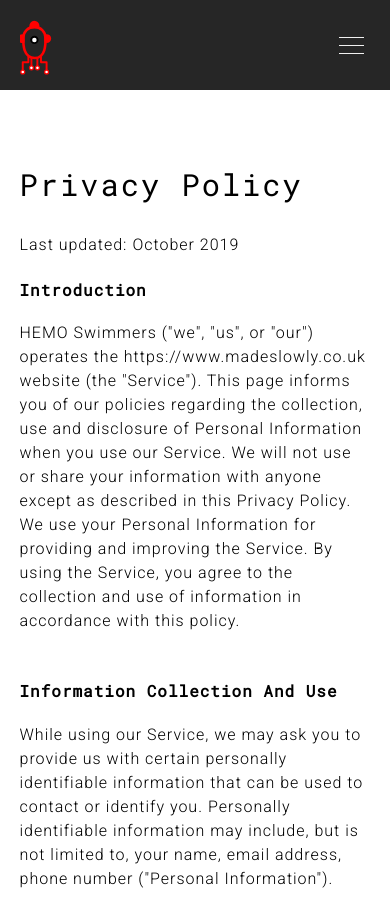
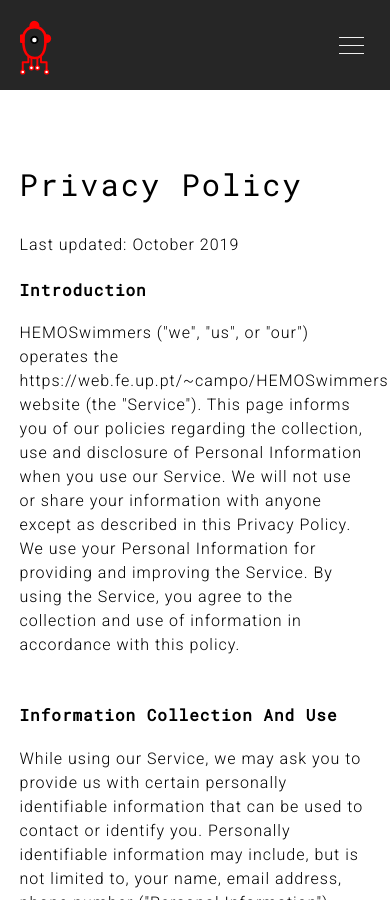
Before and after one commit to madeslowly/HEMOSwimmers, a Jekyll site: the page built from privacy.html, in a window 390 px wide and 900 px high. Built offline with Jekyll 4.4.1, drawn with Linux system fonts in a browser that asks for light colours; comment, search, counter and statistics services are not loaded; some of the changed text lies outside the part shown.

Commit message:
update privacy

```diff
--- a/_includes/privacy.html
+++ b/_includes/privacy.html
@@ -4,7 +4,7 @@
     <h1>Privacy Policy</h1>
     <p class="">Last updated: October 2019</p>
     <h4 class="">Introduction</h4>
-    <p>HEMO Swimmers ("we", "us", or "our") operates the <a href="https://www.madeslowly.co.uk">https://www.madeslowly.co.uk</a> website (the "Service"). This page informs you of our policies regarding the collection, use and disclosure of Personal Information when you use our Service. We will not use or share your information with anyone except as described in this Privacy Policy. We use your Personal Information for providing and improving the Service. By using the Service, you agree to the collection and use of information in accordance with this policy.</p>
+    <p>{{ site.title }} ("we", "us", or "our") operates the <a href="{{ site.url }}{{ site.baseurl }}">{{ site.url }}{{ site.baseurl }}</a> website (the "Service"). This page informs you of our policies regarding the collection, use and disclosure of Personal Information when you use our Service. We will not use or share your information with anyone except as described in this Privacy Policy. We use your Personal Information for providing and improving the Service. By using the Service, you agree to the collection and use of information in accordance with this policy.</p>
   </div>
 
   <div class="privacy-section">
@@ -50,19 +50,8 @@
   </div>
 
   <p class="privacy-friendly">
-    Our website integrates with Google and a cookie consent management plugin. Cookie Consent know their software is running on this website; they don't receive any personally identifiable information about you. And Google, well, it's Google. We just give them a unique id number which identifies your device as having visited my website...
+    Our website integrates with Google and a cookie consent management plugin. Cookie Consent know their software is running on this website; they don't receive any personally identifiable information about you. And Google, well, it's Google. We just give them a unique id number which identifies your device as having visited our website...
   </p>
-
-  <!--
-  <div class="privacy-section">
-    <h4 class="">Communications</h4>
-    <p>We may use your Personal Information to contact you with newsletters, marketing or promotional materials and other information that may be of interest to you. You may opt out of receiving any, or all, of these communications from me by following the unsubscribe link or instructions provided in any email I send.</p>
-  </div>
-
-  <p class="privacy-friendly">
-    If you sign up to my newsleter, I will send you newsletters.
-  </p>
-  -->
 
   <div class="privacy-section">
     <h4 class="">Security</h4>
@@ -109,6 +98,6 @@
     We are based in Portugal.
   </p>
 
-  <p class="privacy-footer">If you have any questions about this Privacy Policy, please <a href="/contact">contact us</a>.</p>
+  <p class="privacy-footer">If you have any questions about this Privacy Policy, please <a href="{{ site.baseurl }}/contact">contact us</a>.</p>
 
 </section>
--- a/_sass/global/nav.sass
+++ b/_sass/global/nav.sass
@@ -87,20 +87,22 @@ nav
     z-index: -1
 
     li
+      display: none
       margin: 0 auto
-      padding: 4vh 0
       opacity: 0
 
     a
       border-radius: 0
       margin: 0 auto
-      //opacity: 0
       text-align: center
       vertical-align: top
 
   .nav-active
     // we toggle this class in mobile-nav-slider.js on burger click
     clip-path: circle(60vh at 50vw 40vh)
+
+    li
+      display: inherit
 
   .burger
     cursor: pointer
```
Also changed, not shown: other parts of _includes/privacy.html (+5 -5 lines).
